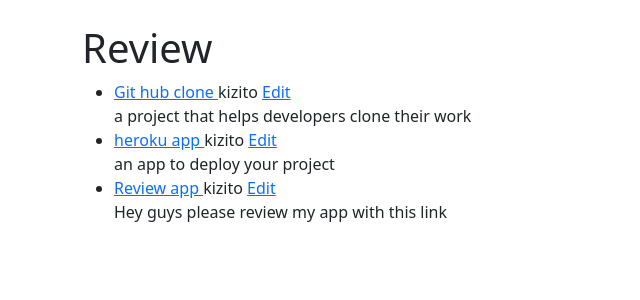
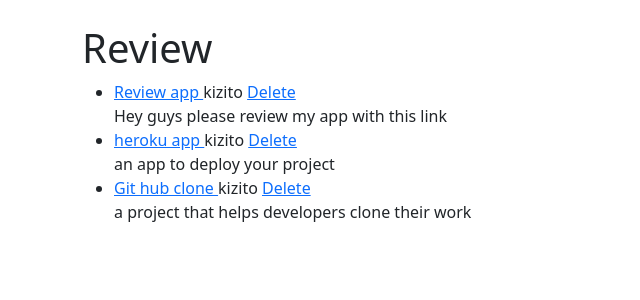
Before and after one commit to Kizito-Alberrt/project-review, a Django app: page / in a window 1280 px wide. Shown: the part 56-356 px from the top of the page, without its empty margins (0-640 px from the left). Run offline with Django 3.2, Linux system fonts and the light colour scheme; data comes from the database, SQL or seed files in the repository; both versions use the stored data as it was after the commit.

Commit message:
added a delete functionality

```diff
--- a/review/templates/home.html
+++ b/review/templates/home.html
@@ -8,7 +8,9 @@
 
 <ul> {% for post in object_list %}
     <li><a href="{% url 'review' post.pk %}"> {{ post.title }} </a>
-       {{post.author.username }} <a href="{% url 'update' post.pk %}">Edit</a> <br>
+       {{post.author.username }}
+
+       <a href="{% url 'delete' post.pk %}">Delete</a> <br>
        {{ post.body }}</li>
 
 {% endfor %}
--- a/review/urls.py
+++ b/review/urls.py
@@ -1,12 +1,13 @@
 from django.urls import path
 from django.urls import path
 # from . import views
-from .views import Home,review,AddPostView, update
+from .views import Home,review,AddPostView, update, delete
 
 urlpatterns = [
     # path('', views.home, name='home'),
     path('', Home.as_view(), name='home'),
     path('review/<int:pk>', review.as_view(), name='review'),
     path('post/', AddPostView.as_view(), name='post'),
-    path('article/edit/<int:pk>',update.as_view(), name='update')
+    path('article/edit/<int:pk>',update.as_view(), name='update'),
+    path('article/<int:pk>/delete',delete.as_view(), name='delete')
 ]
--- a/review/views.py
+++ b/review/views.py
@@ -1,8 +1,9 @@
 from review.models import Post
 from django.shortcuts import render
-from django.views.generic import ListView, DetailView, CreateView, UpdateView
+from django.views.generic import ListView, DetailView, CreateView, UpdateView, DeleteView
 from .models import Post
 from .forms import form
+from django.urls import reverse_lazy
 # Create your views here.
 # def home(request):
 #     return render(request, 'home.html', {})
@@ -10,6 +11,7 @@
 class Home(ListView):
     model = Post
     template_name = 'home.html'
+    ordering = ['-id']
 
 class review(DetailView):
     model = Post
@@ -26,3 +28,8 @@
     form_class = form
     template_name = 'update_post.html'
     # fields = [ 'title', 'title_tag', 'body']
+
+class delete(DeleteView):
+    model = Post
+    template_name = 'delete_post.html'
+    success_url = reverse_lazy('home')
```
Also changed, not shown: review/templates/delete_post.html (added, +24 -0 lines), db.sqlite3.
